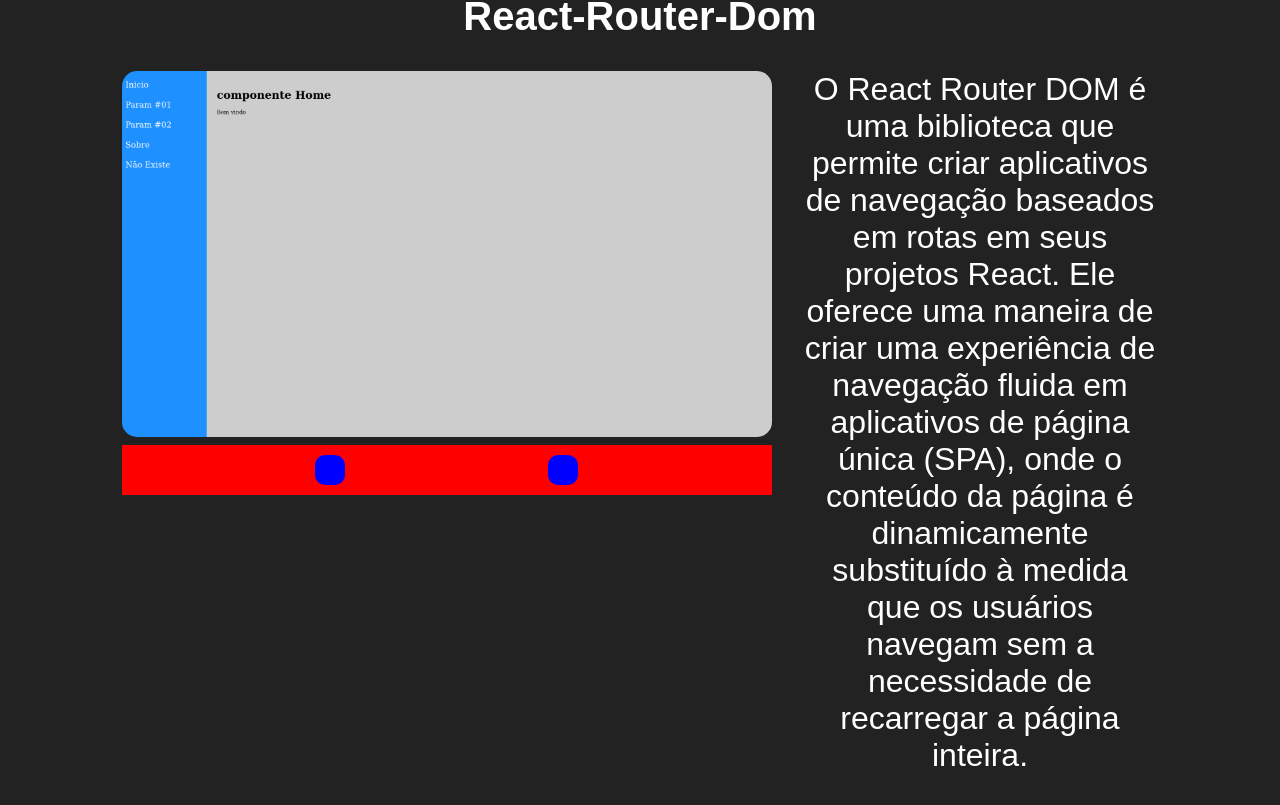
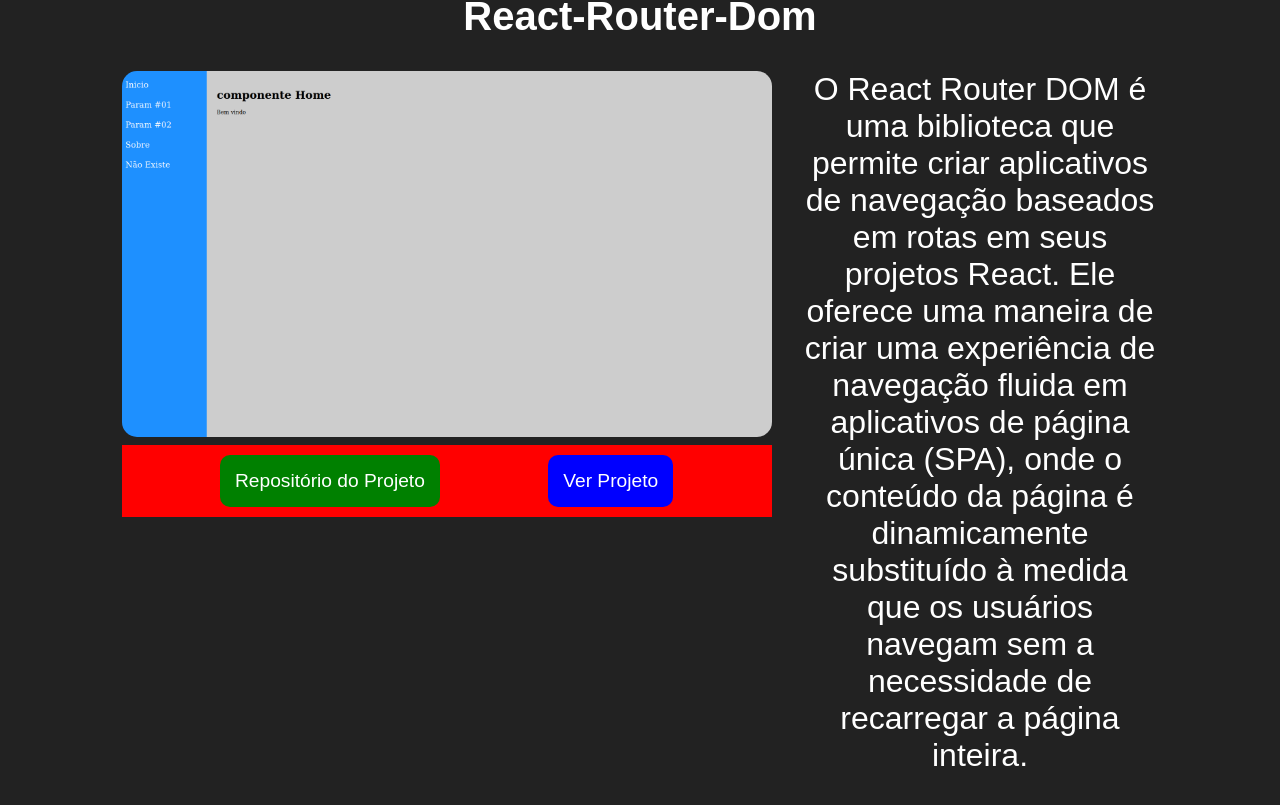
Before and after one commit to BielBatemarque/portifolio-react, a React (Create React App) app: page / in a window 1280 px wide. Shown: the part 1011-1816 px from the top of the page. Built offline with nearby package versions, Linux system fonts and the light colour scheme.

Commit message:
Route Dom

```diff
--- a/src/components/Button/styles.js
+++ b/src/components/Button/styles.js
@@ -8,4 +8,5 @@ export const ColorButton = styled.button`
     background-color: ${props => props.color || 'blue'};
     border-radius: 10px;
     margin: 10px;
+    font-size: 1.2rem;
 `;
--- a/src/components/RouterDom/indes.jsx
+++ b/src/components/RouterDom/indes.jsx
@@ -14,8 +14,8 @@ export const RouterDom = () => {
                     <div>
                         <AcerterdIMG src={routerDOm} />
                         <FlexContainer>
-                            <Button />
-                            <Button />
+                            <Button color={'green'} text={'Repositório do Projeto'}/>
+                            <Button color={'blue'} text={'Ver Projeto'}/>
                         </FlexContainer>
                     </div>
                     <div style={{
```
